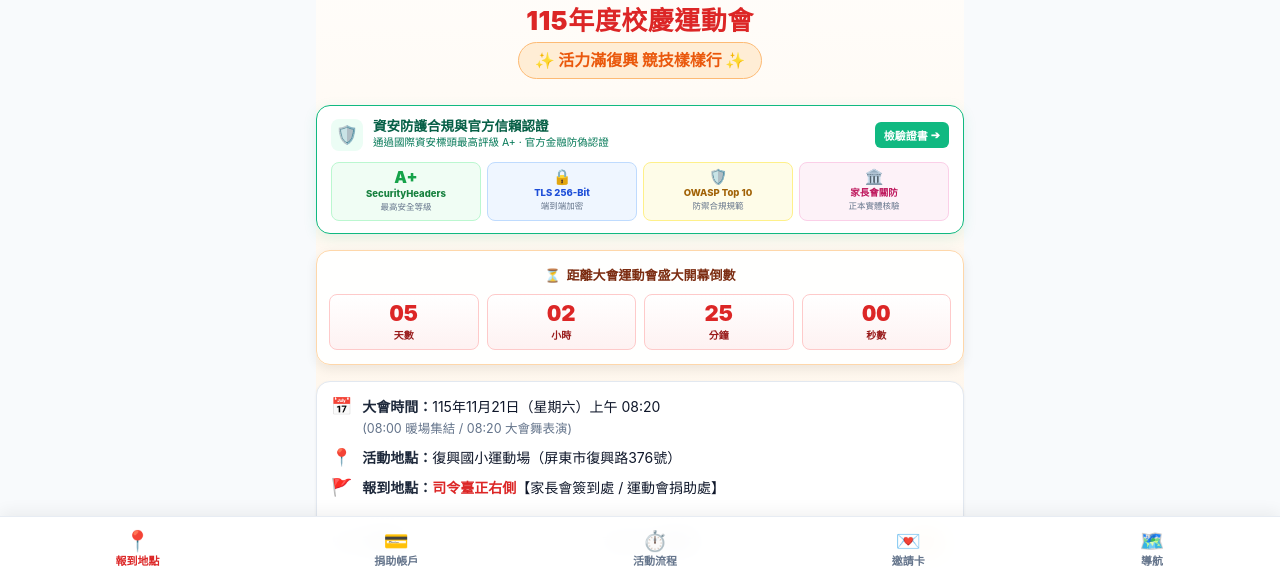
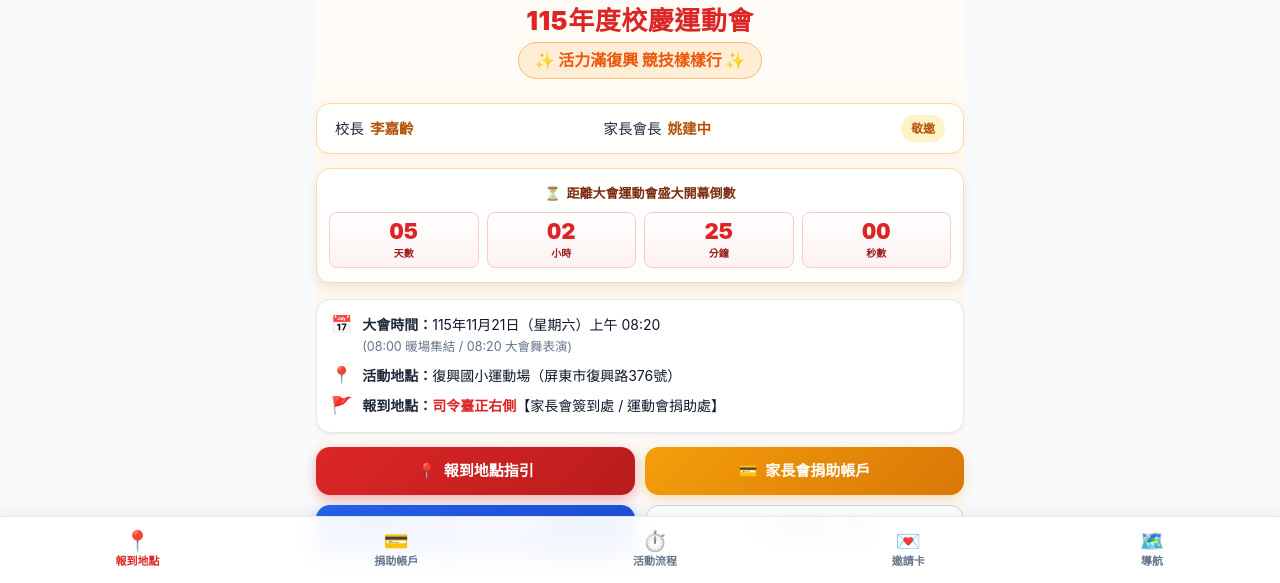
Before and after one commit to buddhaists/fsps-115-sportsday, a plain HTML site: page index.html in a window 1280 px wide. Shown: the part 216-799 px from the top of the page. Drawn offline with Linux system fonts and the light colour scheme.

Commit message:
feat(ui): relocate hosts invitation box above countdown timer according to user layout diagram

```diff
--- a/index.html
+++ b/index.html
@@ -377,6 +377,26 @@
       margin-top: 2px;
     }
 
+
+    .hosts-box-prominent {
+      display: flex;
+      justify-content: space-between;
+      align-items: center;
+      background: rgba(255, 255, 255, 0.95);
+      border: 1.5px solid #fed7aa;
+      border-radius: var(--radius-md);
+      padding: 11px 18px;
+      margin: 10px 0 14px;
+      font-size: 14.5px;
+      color: #1e293b;
+      box-shadow: 0 2px 8px rgba(245, 158, 11, 0.12);
+    }
+    .hosts-box-prominent .host-item strong {
+      color: #b45309;
+      font-weight: 800;
+      margin-left: 2px;
+    }
+
     .hero-meta {
       display: flex;
       flex-direction: column;
@@ -1207,43 +1227,12 @@
       <div class="badge badge-primary">歡慶校慶 ‧ 活力復興</div>
       <h1 class="event-title">115年度校慶運動會</h1>
       <div class="event-slogan">✨ 活力滿復興 競技樣樣行 ✨</div>
-
-      <!-- Hero Security Certification Showcase Card -->
-      <div class="hero-security-showcase">
-        <div class="sec-showcase-header">
-          <div class="sec-shield-icon">🛡️</div>
-          <div>
-            <div class="sec-showcase-title">資安防護合規與官方信賴認證</div>
-            <div class="sec-showcase-sub">通過國際資安標頭最高評級 A+ ‧ 官方金融防偽認證</div>
-          </div>
-          <button data-action="open-sec-modal" class="btn-sec-verify">
-            <span>檢驗證書</span> ➔
-          </button>
-        </div>
-        <div class="sec-badges-grid">
-          <div class="sec-grid-card card-aplus" data-action="open-sec-modal">
-            <div class="card-grade">A+</div>
-            <div class="card-name">SecurityHeaders</div>
-            <div class="card-desc">最高安全等級</div>
-          </div>
-          <div class="sec-grid-card card-ssl" data-action="open-sec-modal">
-            <div class="card-icon">🔒</div>
-            <div class="card-name">TLS 256-Bit</div>
-            <div class="card-desc">端到端加密</div>
-          </div>
-          <div class="sec-grid-card card-owasp" data-action="open-sec-modal">
-            <div class="card-icon">🛡️</div>
-            <div class="card-name">OWASP Top 10</div>
-            <div class="card-desc">防禦合規規範</div>
-          </div>
-          <div class="sec-grid-card card-seal" data-action="open-sec-modal">
-            <div class="card-icon">🏛️</div>
-            <div class="card-name">家長會關防</div>
-            <div class="card-desc">正本實體核驗</div>
-          </div>
-        </div>
-      </div>
-
+      <!-- Prominent Hosts Invitation Box (Moved here as indicated by red arrow) -->
+      <div class="hosts-box-prominent">
+        <div class="host-item">校長 <strong>李嘉齡</strong></div>
+        <div class="host-item">家長會長 <strong>姚建中</strong></div>
+        <span class="badge badge-gold" style="font-size: 12px; padding: 4px 10px;">敬邀</span>
+      </div>
       <!-- Live Countdown -->
       <div class="countdown-box">
         <div class="countdown-title">
@@ -1289,11 +1278,6 @@
           <div class="meta-text">
             <strong>報到地點：</strong><span style="color: #dc2626; font-weight:800;">司令臺正右側</span>【家長會簽到處 / 運動會捐助處】
           </div>
-        </div>
-        <div class="hosts-box">
-          <span>校長 <strong>李嘉齡</strong></span>
-          <span>家長會長 <strong>姚建中</strong></span>
-          <span class="badge badge-gold">敬邀</span>
         </div>
       </div>
 
```
